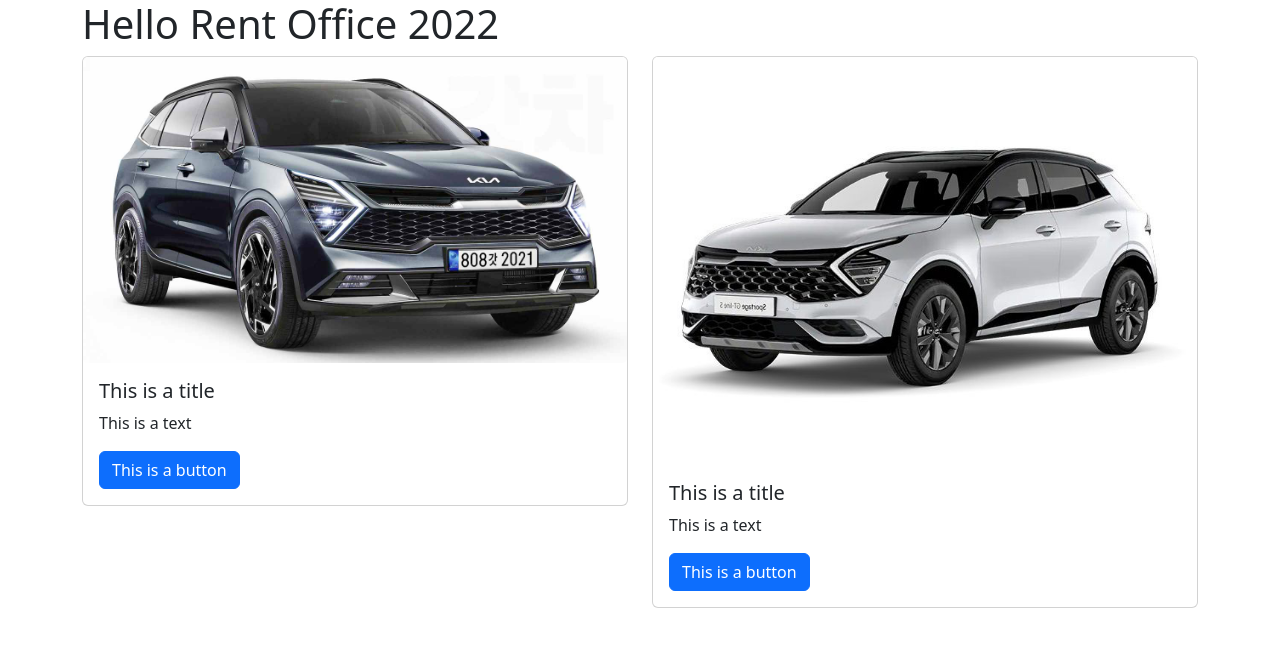
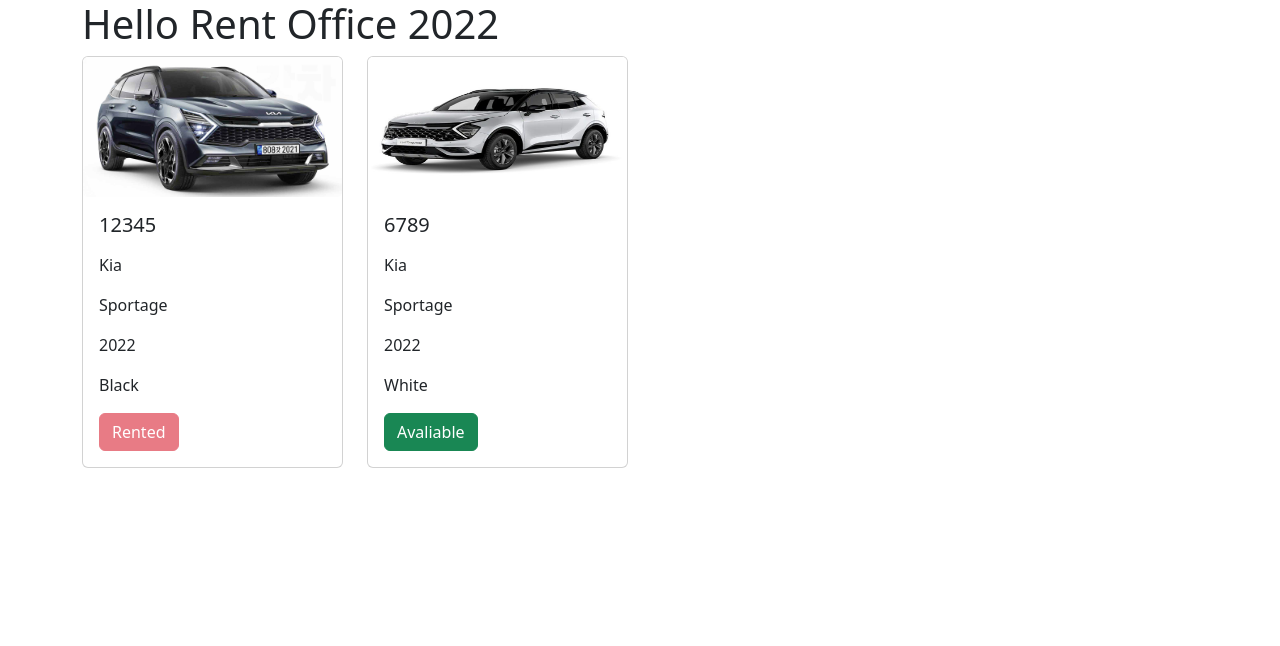
Before and after one commit to mymafm0405/rent-office-2022, a React (Create React App) app: page / in a window 1280 px wide. Shown: the top 646 px of the page. Built offline with nearby package versions, Linux system fonts and the light colour scheme.

Commit message:
Car component and images are working

```diff
--- a/src/App.js
+++ b/src/App.js
@@ -1,7 +1,27 @@
-import { Button, Col, Container, Row } from "react-bootstrap";
-import CardComponent from "./components/UI/CardComponent";
+import { Col, Container, Row } from "react-bootstrap";
+import AllCars from "./components/cars/AllCars";
 
 const App = () => {
+  const myCars = [
+    {
+      make: 'Kia',
+      type: 'Sportage',
+      model: 2022,
+      color: 'Black',
+      plateNumber: 12345,
+      imageName: 'car.jpg',
+      status: false
+    },
+    {
+      make: 'Kia',
+      type: 'Sportage',
+      model: 2022,
+      color: 'White',
+      plateNumber: 6789,
+      imageName: 'car2.jpg',
+      status: true
+    }
+  ]
   return (
     <Container>
       <Row>
@@ -10,24 +30,7 @@
         </Col>
       </Row>
       <Row>
-        <Col>
-          <CardComponent
-            src={require(`./assets/images/car.jpg`)}
-            text={"This is a text"}
-            title={"This is a title"}
-          >
-            <Button>This is a button</Button>
-          </CardComponent>
-        </Col>
-        <Col>
-          <CardComponent
-            src={require(`./assets/images/car2.jpg`)}
-            text={"This is a text"}
-            title={"This is a title"}
-          >
-            <Button>This is a button</Button>
-          </CardComponent>
-        </Col>
+        <AllCars allCars={myCars}/>
       </Row>
     </Container>
   );
--- a/src/components/UI/CardComponent.js
+++ b/src/components/UI/CardComponent.js
@@ -1,9 +1,10 @@
 import { Card } from "react-bootstrap";
+import classes from './CardComponent.module.css';
 
 const CardComponent = (props) => {
   return (
     <Card>
-      <Card.Img src={`${props.src}`} />
+      <Card.Img src={props.src} className={classes.img} />
       <Card.Body>
         <Card.Title>{props.title}</Card.Title>
         <Card.Text>{props.text}</Card.Text>
--- /dev/null
+++ b/src/components/UI/CardComponent.module.css
@@ -0,0 +1,4 @@
+.img {
+    width: 100%;
+    height: 140px;
+}
--- /dev/null
+++ b/src/components/cars/AllCars.js
@@ -0,0 +1,9 @@
+import Car from "./Car";
+
+const AllCars = (props) => {
+    return <>
+        {props.allCars.map((car, index) => <Car key={index} car={car} />)}
+    </>
+}
+
+export default AllCars;
--- /dev/null
+++ b/src/components/cars/Car.js
@@ -0,0 +1,26 @@
+import { Button, Col } from "react-bootstrap";
+import CardComponent from "../UI/CardComponent";
+
+const Car = (props) => {
+  return (
+    <Col xs={3}>
+      <CardComponent
+        title={props.car.plateNumber}
+        src={`images/${props.car.imageName}`}
+      >
+        <p>{props.car.make}</p>
+        <p>{props.car.type}</p>
+        <p>{props.car.model}</p>
+        <p>{props.car.color}</p>
+        <Button
+          variant={props.car.status ? "success" : "danger"}
+          disabled={!props.car.status}
+        >
+          {props.car.status ? "Avaliable" : "Rented"}
+        </Button>
+      </CardComponent>
+    </Col>
+  );
+};
+
+export default Car;
```
Also changed, not shown: public/images/car.jpg (renamed from src/assets/images/car.jpg), public/images/car2.jpg (renamed from src/assets/images/car2.jpg).
